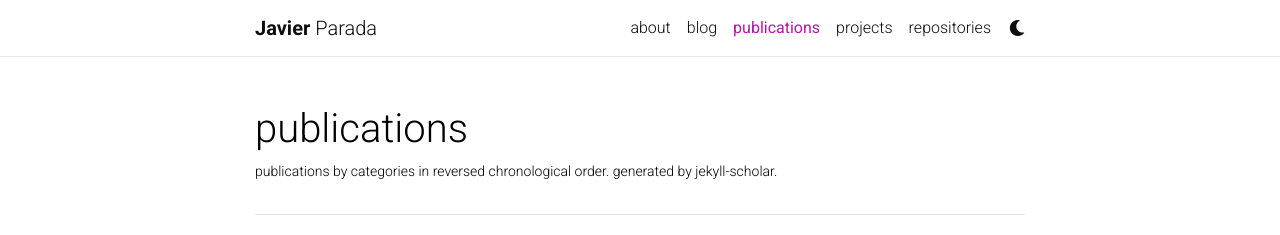
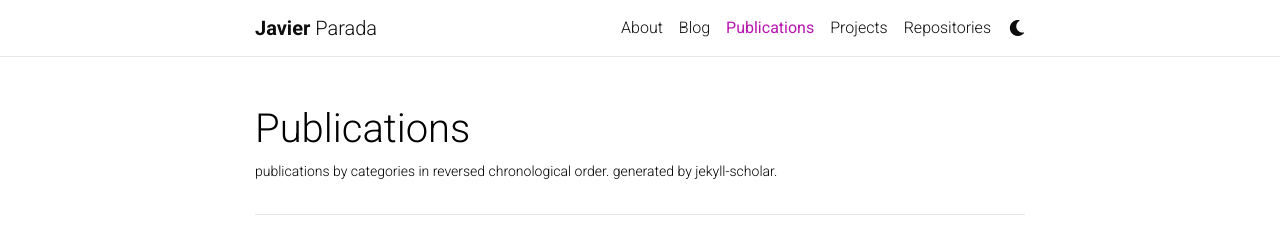
Before and after one commit to jparadadev/jparadadev.github.io, a Jekyll site: the page built from _pages/publications.md, in a window 1280 px wide. Shown: the top 235 px of the page. Built offline with Jekyll 4.4.1, drawn with Linux system fonts in a browser that asks for light colours; full-size pictures stand in for the smaller copies a plugin makes; comment, search, counter and statistics services are not loaded; a style sheet for code colours, icons or effects is not loaded; grey boxes are pictures that could not be loaded.

Commit message:
update page

```diff
--- a/_config.yml
+++ b/_config.yml
@@ -111,7 +111,7 @@ bing_site_verification:  # out your bing-site-verification ID (Bing Webmaster)
 # -----------------------------------------------------------------------------
 
 blog_name: # blog_name will be displayed in your blog page
-blog_nav_title: blog # your blog must have a title for it to be displayed in the nav bar
+blog_nav_title: Blog # your blog must have a title for it to be displayed in the nav bar
 blog_description: My blog
 permalink: /blog/:year/:title/
 
--- a/_pages/publications.md
+++ b/_pages/publications.md
@@ -1,7 +1,7 @@
 ---
 layout: page
 permalink: /publications/
-title: publications
+title: Publications
 description: publications by categories in reversed chronological order. generated by jekyll-scholar.
 years: [2020]
 nav: true
--- a/docker-compose.yml
+++ b/docker-compose.yml
@@ -1,8 +1,8 @@
 version: "3"
-# this file uses prebuilt image in dockerhub
+
 services:
-  jekyll:
-    image: amirpourmand/al-folio
+  jekyll_custom:
+    build: .
     command: bash -c "
       rm -f Gemfile.lock
       && bundler exec jekyll serve --watch --port=8080 --host=0.0.0.0 --livereload --verbose"
```
Also changed, not shown: _pages/about.md (+1 -1 lines), _pages/projects.md (+1 -1 lines), _pages/repositories.md (+1 -1 lines), docker-local.yml (deleted, +0 -12 lines).
